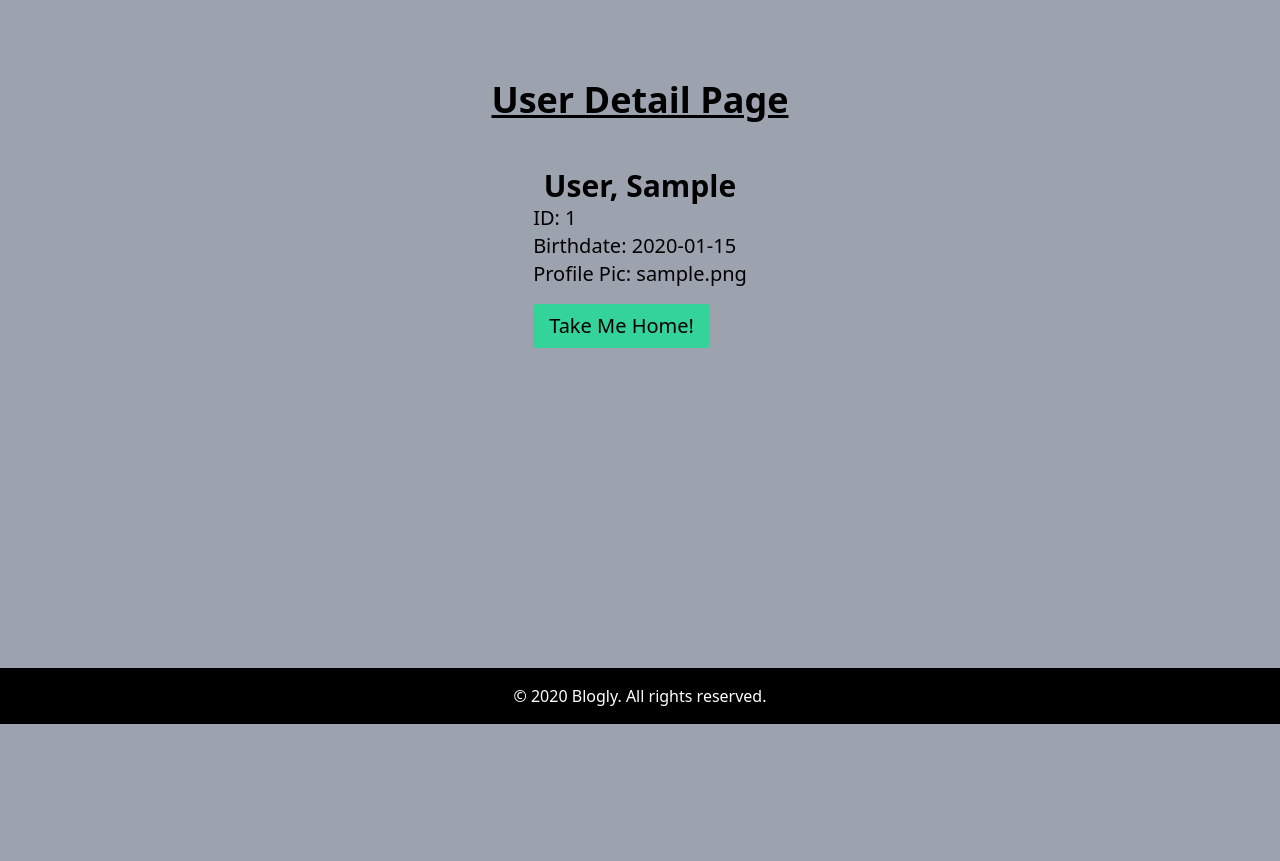
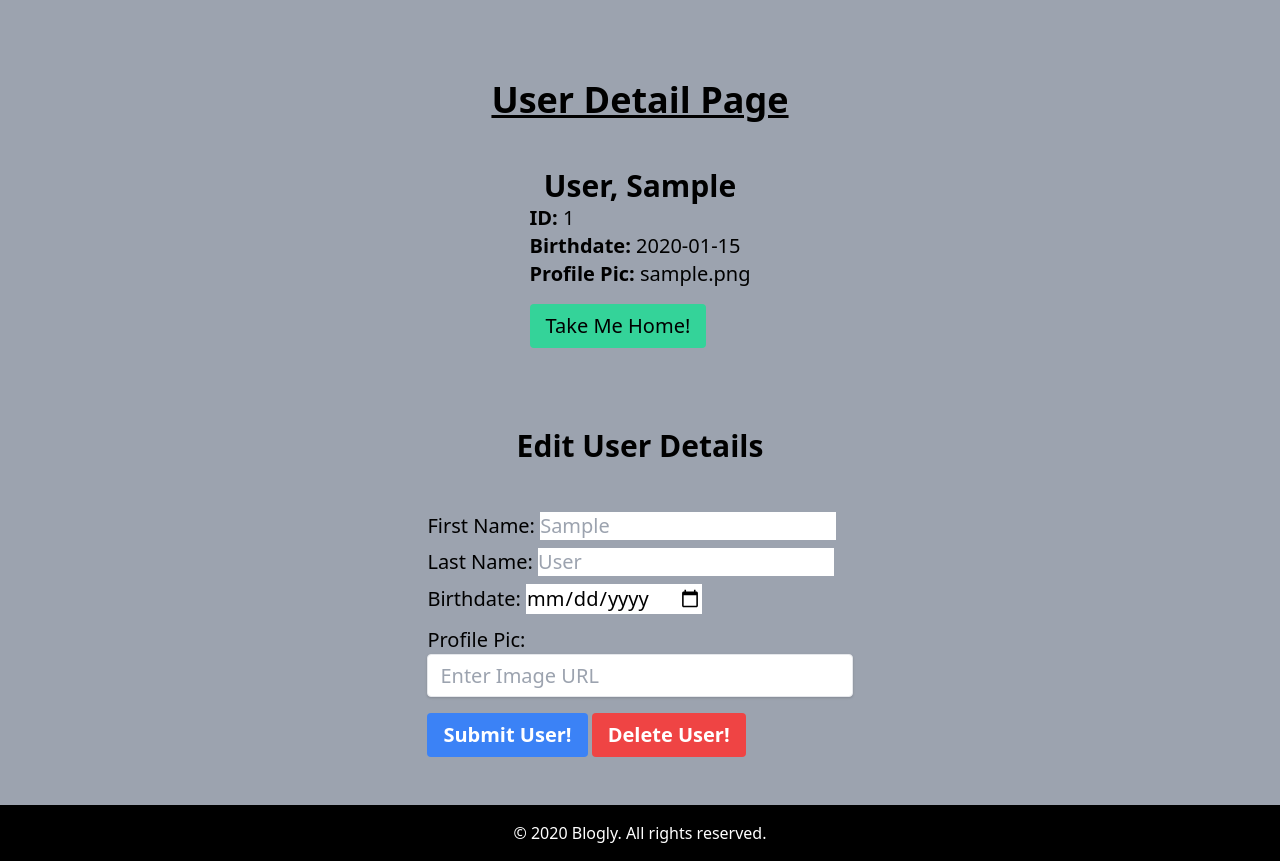
Before and after one commit to bnelsonemail/Blogly-Database, a Flask app: template templates/detail.html in a window 1280 px wide. Shown: the part 76-937 px from the top of the page. Before the commit the page ends 800 px from the top, so only its background shows below. Run offline with Flask 3, Linux system fonts and the light colour scheme; tables that the repository leaves empty hold one stand-in row (values such as "Sample post"); the template is opened without the code that fills it: values that come from a table or form of the project are taken from there, most other values are stand-ins (such as "Sample title", 1, 10 or a date in 2020).

Commit message:
revisions to app.py and html templates to address styling.  Add form for editing user details on the detail.html page.  The buttons do not do anything yet.

```diff
--- a/app.py
+++ b/app.py
@@ -134,10 +134,13 @@ def show_user(user_id):
     return render_template("detail.html", user=user)
 
 
-@app.route("/test")
-def test_route():
-    """Test detail render with hard code data."""
-    return render_template("test.html")
+# @app.route("/<int:user_id>/edit")
+# def edit_user(user_id):
+#     """Edit user info on a single page."""
+#     user = User.query.get_or_404(user_id)
+#     print(user)  # Debugging: print user details to console
+#     flash(f"User: {user.first_name} {user.last_name}, ID: {user.id}")
+#     return render_template("detail.html", user=user)
 
 
 if __name__ == '__main__':
--- a/templates/detail.html
+++ b/templates/detail.html
@@ -8,12 +8,37 @@
 
   <h1 class="text-3xl font-bold">{{ user.last_name | title }}, {{ user.first_name | title }}</h1>
     <div class="text-xl">
-  <p>ID: {{ user.id }}</p>
-  <p>Birthdate: {{ user.birthdate }}</p>
-  <p class="mb-4">Profile Pic: <a href="{{ user.image_url }}">{{ user.image_url }}</a></p>
+  <p><b>ID:</b> {{ user.id }}</p>
+  <p><b>Birthdate:</b> {{ user.birthdate }}</p>
+  <p class="mb-4"><b>Profile Pic:</b> <a href="{{ user.image_url }}" class="hover:text-red-500 transition-colors duration-300 mb-12 ease-in-out cursor-pointer">{{ user.image_url }}</a></p>
 
 
   <a type="button" class="bg-green-400 hover:bg-blue-400 py-2 px-4 rounded transition-colors duration-300 ease-in-out cursor-pointer" href="/">Take Me Home!</a>
 </div>
 </div>
+
+{# **************** Below is the Edit Form *************** #}
+
+<div class="flex flex-col items-center">
+    <h2 class="text-3xl text-black font-bold text-black pt-20 mb-8">Edit User Details</h2>
+    <form action="/" method="POST">
+        <p class="text-xl text-black pt-4">
+          First Name: <input type="text" name="first_name" placeholder="{{ user.first_name | title }}" />
+        </p>
+        <p class="text-xl text-black pt-2">Last Name: <input type="text" name="last_name" placeholder="{{ user.last_name | title }}" /></p>
+        <p class="text-xl text-black pt-2 mb-1">
+          Birthdate: <input type="date" name="birthdate" placeholder="YYYY-MM-DD" />
+        </p>
+        <p class="text-xl text-black pt-2 mb-4">Profile Pic:
+            <input type="text" name="image_url" placeholder="Enter Image URL" class="shadow appearance-none border rounded w-full py-2 px-3 text-gray-700 leading-tight focus:outline-none focus:shadow-outline"/>
+            </label>
+        </p>
+        <button type="submit" class="text-white text-xl font-bold bg-blue-500 hover:bg-blue-300 py-2 px-4 rounded transition-colors duration-300 mb-12 ease-in-out cursor-pointer ">
+            Submit User!
+        </button>
+        <button type="submit" class="text-white text-xl font-bold bg-red-500 hover:bg-red-300 py-2 px-4 rounded transition-colors duration-300 mb-12 ease-in-out cursor-pointer ">
+            Delete User!
+        </button>
+      </form>
+
 {% endblock content %}
--- a/templates/home.html
+++ b/templates/home.html
@@ -7,7 +7,7 @@ title %} {% block content %}
   <h2 class="text-3xl font-bold text-black pt-12">Users:</h2>
   <ul>
     {% for user in users %} {% if user %}
-    <li class="text-xl text-black pt-4">{{ user.first_name }}</li>
+    <li class="text-xl text-black pt-4"><a href="/{{ user.id }}" class="hover:text-red-300 transition-colors duration-300 mb-12 ease-in-out cursor-pointer"> {{ user.first_name | title }} {{ user.last_name | title }} </a></li>
     {% endif %} {% else %}
     <li class="text-xl text-black pt-4">No users found in the database!</li>
 
```
Also changed, not shown: templates/test.html (deleted, +0 -7 lines).
